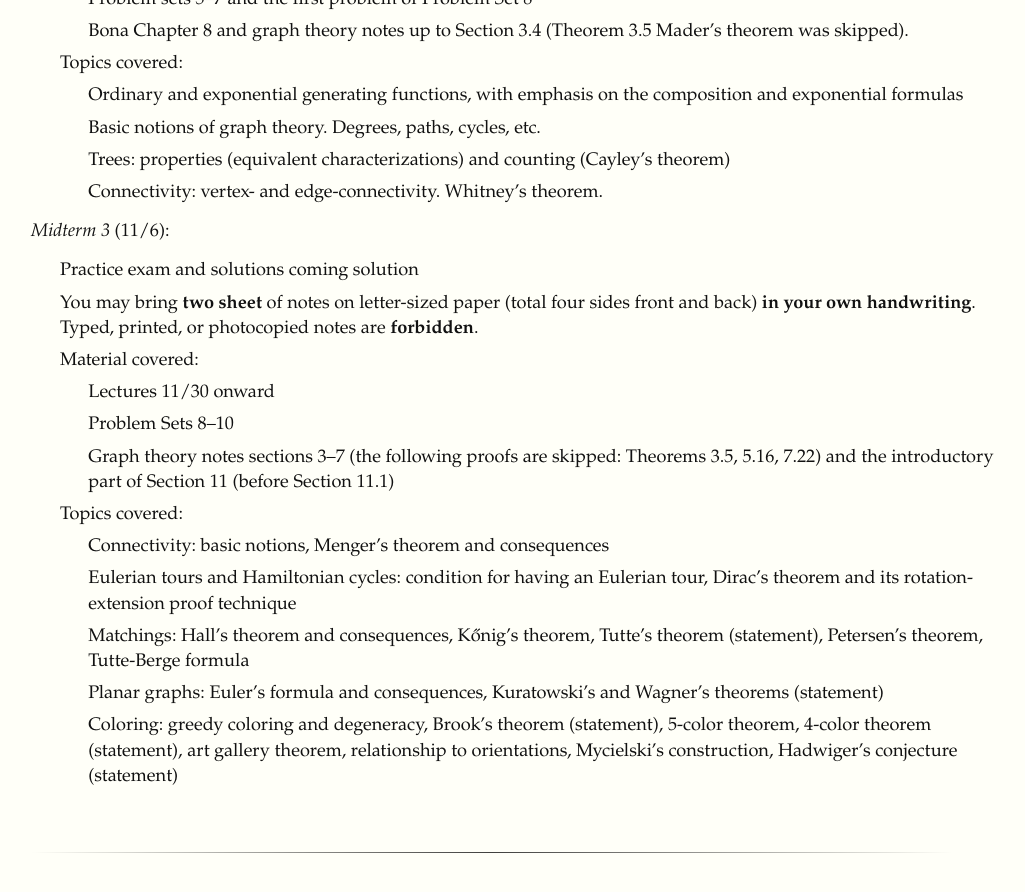
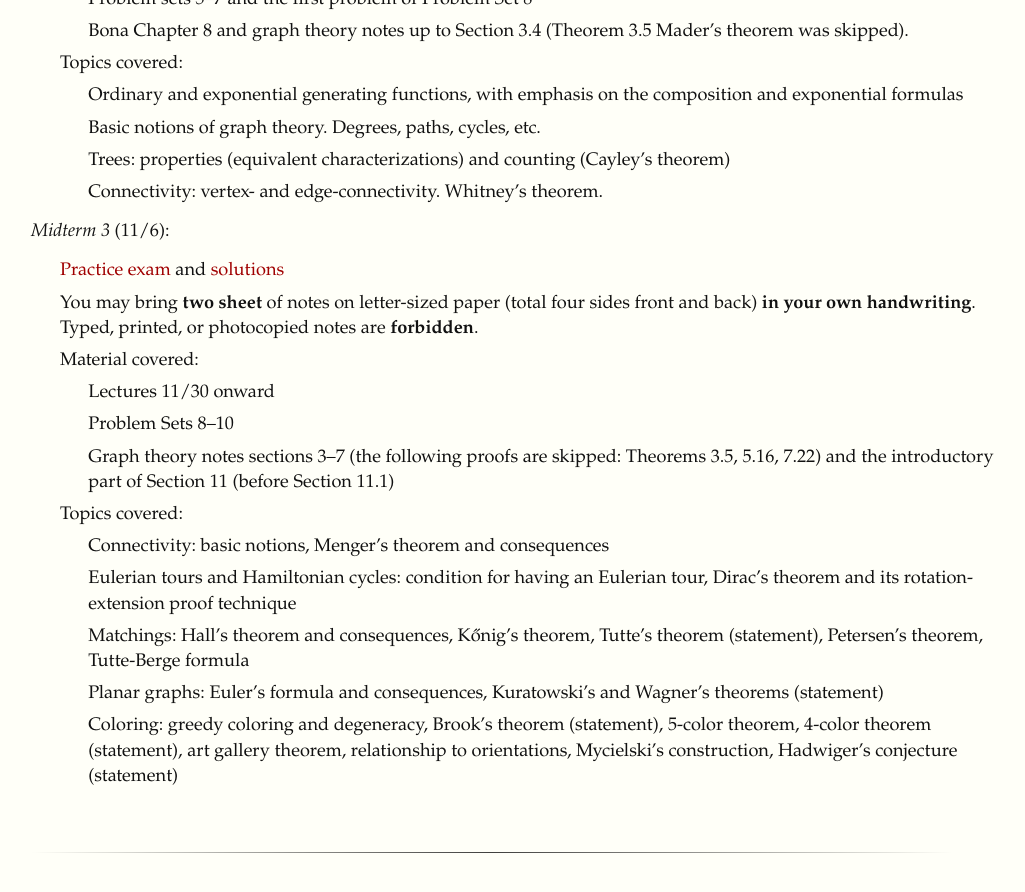
Before and after one commit to yufeizhao/yufeizhao.github.io, a Jekyll site: the page built from 211/index.md, in a window 1280 px wide and 900 px high, scrolled down 2786 px. Shown: the top 892 px of the window, without its empty margins (124-1149 px from the left). Built offline with Jekyll 4.4.1, drawn with Linux system fonts in a browser that asks for light colours; nearby versions of some CDN libraries.

Commit message:
practice exam 3

```diff
--- a/211/index.md
+++ b/211/index.md
@@ -117,7 +117,7 @@ _Late policy._ Late problem sets will not be accepted without a valid excuse suc
   * Connectivity: vertex- and edge-connectivity. Whitney's theorem.
 
 *Midterm 3* (11/6):
-* Practice exam and solutions coming solution
+* [Practice exam](exam3practice.pdf) and [solutions](exam3practice_sol.pdf)
 * You may bring **two sheet** of notes on letter-sized paper (total four sides front and back) **in your own handwriting**. Typed, printed, or photocopied notes are **forbidden**.
 * Material covered:
   * Lectures 11/30 onward
```
Also changed, not shown: 2 other files.
